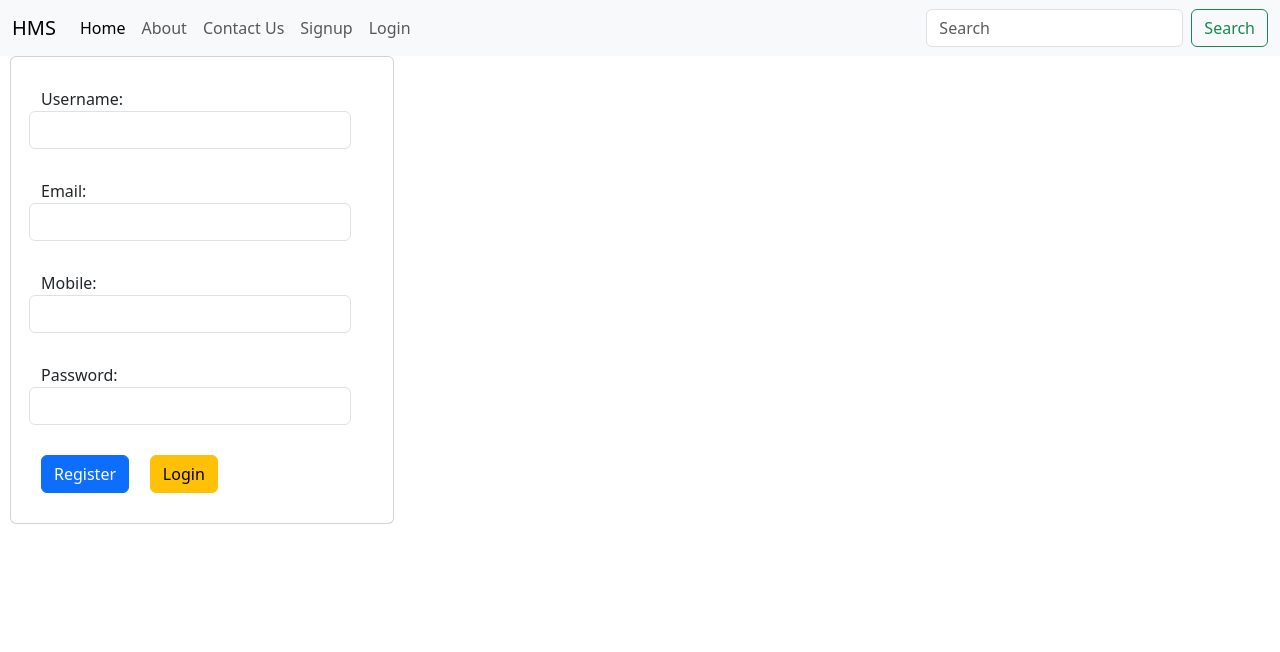
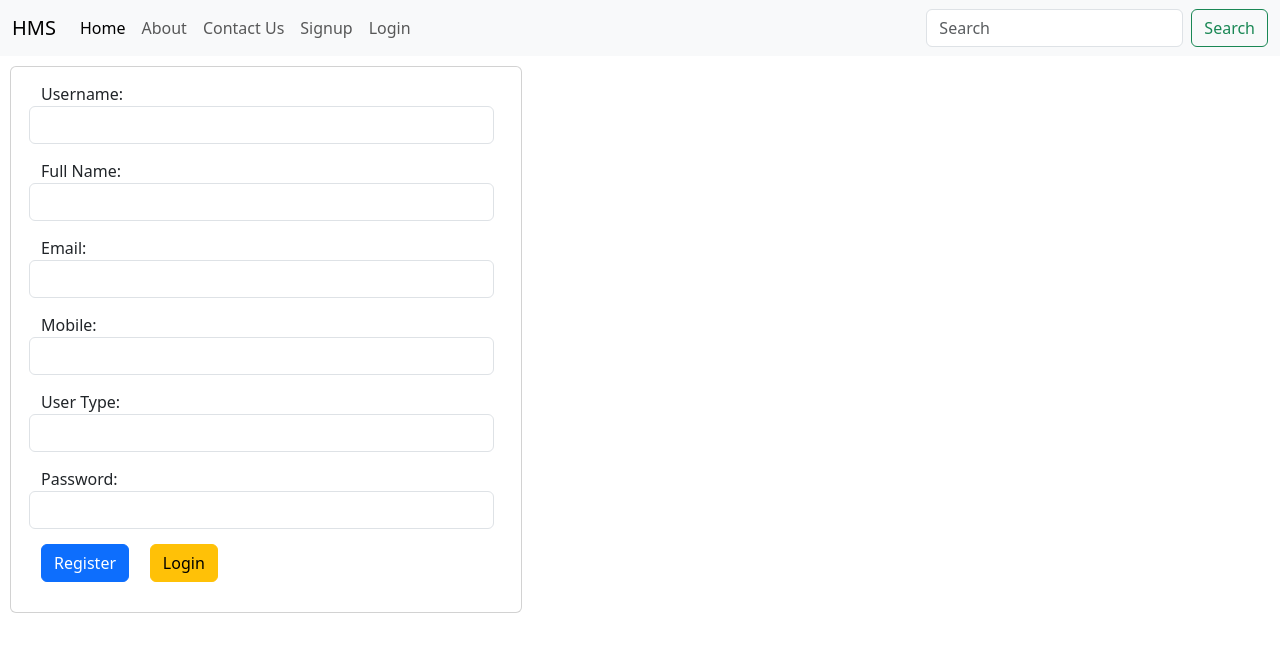
Before and after one commit to pallemadhu2311/HMSFrontend, an Angular app: page /signup in a window 1280 px wide. Shown: the top 652 px of the page. Built offline with nearby package versions, Linux system fonts and the light colour scheme.

Commit message:
Added Fullname , UserType and Refresh for signupdetails

```diff
--- a/src/app/misc/signupusersdata/signupusersdata.component.css
+++ b/src/app/misc/signupusersdata/signupusersdata.component.css
@@ -0,0 +1,6 @@
+.refreshButton{
+  align-items: right;
+  margin-top: 10px;
+  margin-right: 10px;
+  margin-bottom: 10px;
+}
--- a/src/app/misc/signupusersdata/signupusersdata.component.html
+++ b/src/app/misc/signupusersdata/signupusersdata.component.html
@@ -1,9 +1,15 @@
-<table class="table table-striped">
+<div class="refreshButton d-flex justify-content-end">
+  <button class="btn btn-success" routerLink="misc/signupusers"> Refresh</button>
+</div>
+
+<table class="table table-bordered">
 <thead>
   <tr>
     <th>ID</th>
     <th>Username</th>
+    <th>Full Name</th>
     <th>Email</th>
+    <th>Profile Type</th>
     <th>Phone Number</th>
     <th>Password</th>
     <th>Registered At</th>
@@ -14,7 +20,9 @@
   <tr *ngFor="let user of users">
     <td>{{user.id}}</td>
     <td>{{user.username}}</td>
+    <td>{{user.fullname}}</td>
     <td>{{user.email}}</td>
+    <td>{{user.usertype}}</td>
     <td>{{user.phone}}</td>
     <td>{{user.password}}</td>
     <td>{{user.createdDate  | dateFormat}}</td>
--- a/src/app/models/User.model.ts
+++ b/src/app/models/User.model.ts
@@ -1,7 +1,9 @@
 export interface User {
   id: number;
   username: string;
+  fullname: string;
   email: string;
+  usertype: string;
   phone: number;
   password: string;
   createdDate: string;
--- a/src/app/signup/signup.component.css
+++ b/src/app/signup/signup.component.css
@@ -1,10 +1,13 @@
 .form-group{
-  padding:15px;
+  padding:0px;
+  margin-left: 15px;
+  margin-bottom: 15px;
 
 }
 
 #carditem{
-  width: 30%;
+  width: 40%;
+  margin-top: 10px;
   margin-left: 10px;
   padding: 15px;
 }
--- a/src/app/signup/signup.component.html
+++ b/src/app/signup/signup.component.html
@@ -10,14 +10,30 @@
     </div>
     <div class="form-group">
       <div class="col-md-12 row">
+        <label for="username">Full Name:</label>
+        <input type="text" class="form-control" id="fullname" formControlName="fullname" required>
+      </div>
+    </div>
+    <div class="form-group">
+      <div class="col-md-12 row">
         <label for="email">Email:</label>
         <input type="email" class="form-control" id="email" formControlName="email" required>
       </div>
     </div>
     <div class="form-group">
       <div class="col-md-12 row">
-        <label for="mobile">Mobile:</label>
+        <label for="phone">Mobile:</label>
         <input type="number" maxlength="10" class="form-control" id="phone" formControlName="phone" required>
+      </div>
+    </div>
+    <div class="form-group">
+      <div class="col-md-12 row">
+        <label for="usertype">User Type:</label>
+        <select class="form-control" formControlName="usertype" id="usertype" required>
+          <option disabled selected>-- select --</option>
+          <option>Regular User</option>
+          <option>Hostel Owner</option>
+        </select>
       </div>
     </div>
     <div class="form-group">
--- a/src/app/signup/signup.component.ts
+++ b/src/app/signup/signup.component.ts
@@ -20,8 +20,10 @@ export class SignupComponent {
   ngOnInit():void{
     this.signUpForm = this.fb.group({
       username : ['',Validators.required],
+      fullname:['',Validators.required],
       email:['',[Validators.email, Validators.required]],
       phone:['',[Validators.required,Validators.maxLength(10)]],
+      usertype:['',Validators.required],
       password:['',Validators.required],
       createdDate: ['']
     });
```
